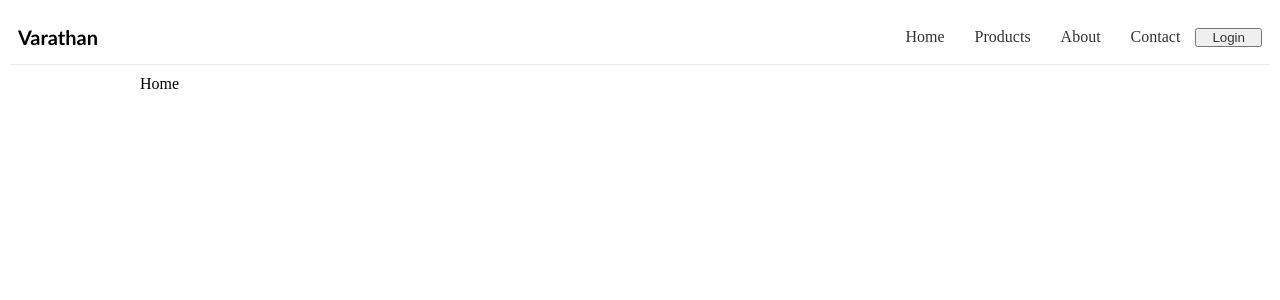
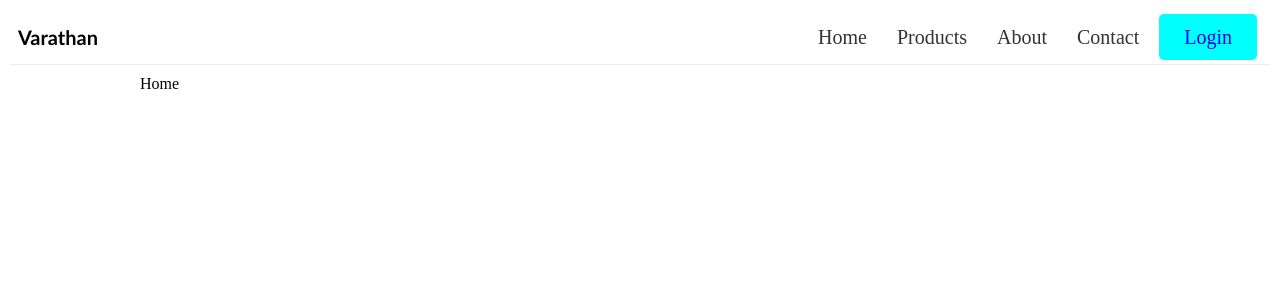
Before and after one commit to Nkugavarathan/React-Router-Practise, a React (Vite) app: page / in a window 1280 px wide. Shown: the top 300 px of the page. Built offline with nearby package versions, Linux system fonts and the light colour scheme.

Commit message:
navbar link

```diff
--- a/src/index.css
+++ b/src/index.css
@@ -23,6 +23,7 @@ border-bottom: 1px solid #ebebeb;
     color: #333;  /* Set text color */
     padding: 10px 15px;  /* Add some padding */
     transition: color 0.3s ease;  /* Smooth transition for color changes */
+    font-size: 20px;
   }
 
   .nav-link:hover {
@@ -49,12 +50,15 @@ border-bottom: 1px solid #ebebeb;
     border-radius: 5px;
     cursor: pointer;
     outline: 0;
-  }
-  .nav-button :hover{
+}
+
+.nav-button:hover {
     background-color: brown;
-    transition: all .5s;
+    transition: all 0.5s;
     color: white;
 }
+
+
 .container{
     max-width: 1000px;
     width: 1000%;
--- a/src/pages/Navbar.jsx
+++ b/src/pages/Navbar.jsx
@@ -6,6 +6,7 @@ export default function Navbar() {
       <div className="logo">Varathan</div>
       <div className="navlist">
         <Link to="/" className="nav-link">
+          {/* Link to="" */}
           Home
         </Link>
         <Link to="/products" className="nav-link">
@@ -17,11 +18,10 @@ export default function Navbar() {
         <Link to="/contact" className="nav-link">
           Contact
         </Link>
-        <button>
-          <Link to="/" className="nav-link">
-            Login
-          </Link>
-        </button>
+
+        <Link to="/" className="nav-button">
+          Login
+        </Link>
       </div>
     </div>
   )
```
